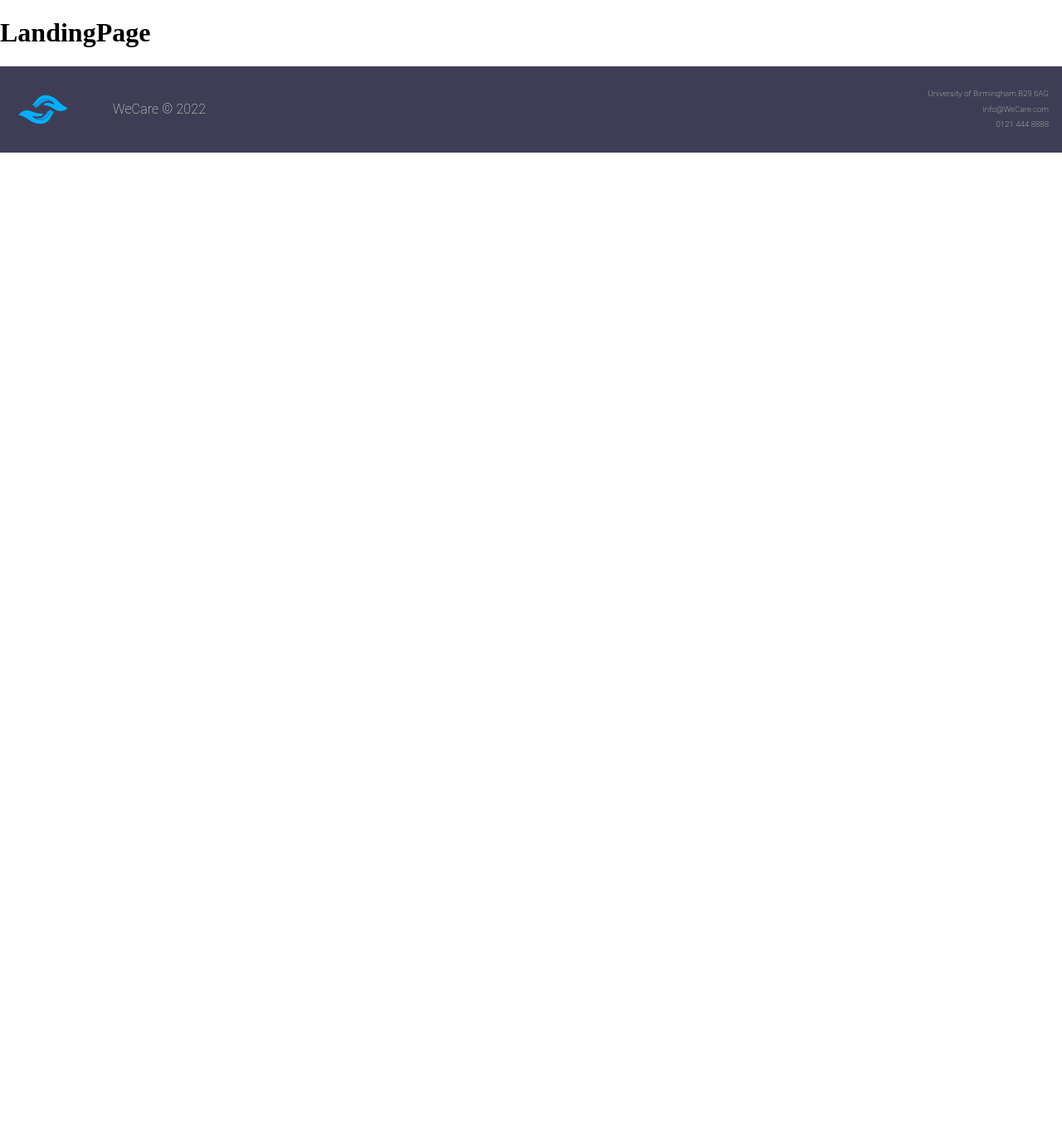
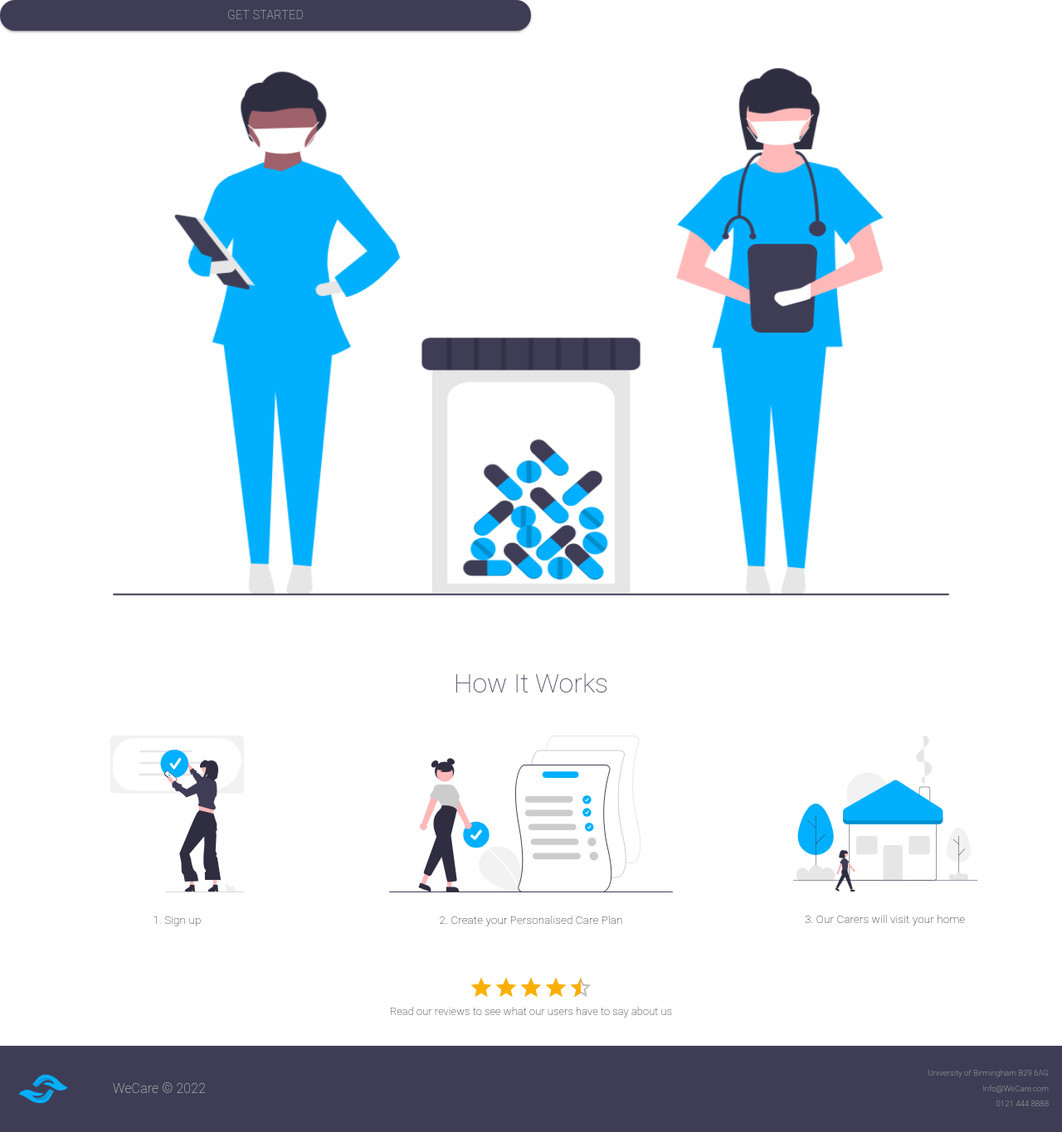
Before and after one commit to C-Sim/we-care-react, a React (Create React App) app: page / in a window 1280 px wide. Shown: the whole page at 83% size. Before the commit the page ends 800 px from the top, so only its background shows below. Built offline with nearby package versions, Linux system fonts and the light colour scheme.

Commit message:
construct landing page

```diff
--- a/src/components/molecules/LandingHero.js
+++ b/src/components/molecules/LandingHero.js
@@ -3,6 +3,7 @@ import ImageListItemBar from "@mui/material/ImageListItemBar";
 import useMediaQuery from "@mui/material/useMediaQuery";
 
 import landingImage from "../atoms/images/landing.png";
+import { ButtonDark } from "../atoms/ButtonDark";
 
 export const LandingHero = () => {
   return (
@@ -15,15 +16,22 @@ export const LandingHero = () => {
         backgroundRepeat: "no-repeat",
       }}
     >
-      <ImageListItemBar
+      {/* <ImageListItemBar
         className="image-bar"
         subtitle="Get Started"
         sx={{
           textAlign: "right",
           fontSize: "8px",
           fontWeight: 100,
+          width: "50%",
         }}
+      > */}
+      <ButtonDark
+        label="Get Started"
+        type="button"
+        sx={{ position: "absolute", top: "50%", right: "50%" }}
       />
+      {/* </ImageListItemBar> */}
     </Box>
   );
 };
--- a/src/containers/LandingPage.js
+++ b/src/containers/LandingPage.js
@@ -1,3 +1,24 @@
+import Box from "@mui/material/Box";
+import Typography from "@mui/material/Typography";
+
+import { HowItWorks } from "../components/molecules/HowItWorks";
+import { LandingHero } from "../components/molecules/LandingHero";
+import { ReviewFixed } from "../components/molecules/ReviewFixed";
+
 export const LandingPage = () => {
-  return <h1>LandingPage</h1>;
+  return (
+    <Box>
+      <LandingHero />
+
+      <HowItWorks />
+
+      <Box align="center" m={4}>
+        <ReviewFixed align="center" value="4.5" />
+
+        <Typography fontSize="0.8rem" fontWeight={100}>
+          Read our reviews to see what our users have to say about us
+        </Typography>
+      </Box>
+    </Box>
+  );
 };
```
